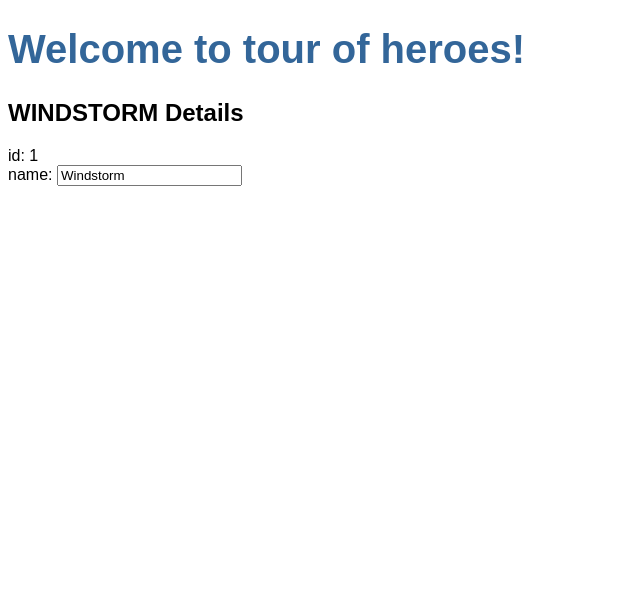
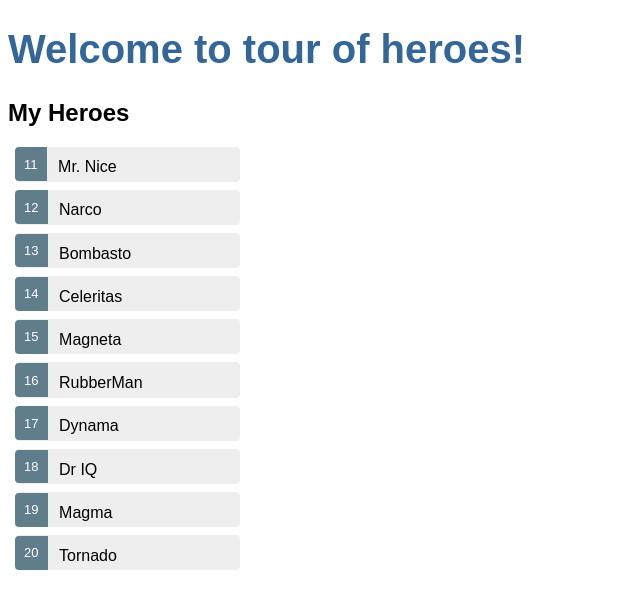
Before and after one commit to saidbenmouh/angular-tour-of-heroes, an Angular app: page / in a window 1280 px wide. Shown: the top 608 px of the page, without its empty margins (0-640 px from the left). Built offline with nearby package versions, Linux system fonts and the light colour scheme.

Commit message:
hero detail compoent added.

```diff
--- a/src/app/app.module.ts
+++ b/src/app/app.module.ts
@@ -6,11 +6,13 @@
 import { AppRoutingModule } from './app-routing.module';
 import { AppComponent } from './app.component';
 import { HeroesComponent } from './heroes/heroes.component';
+import { HeroDetailsComponent } from './hero-details/hero-details.component';
 
 @NgModule({
   declarations: [
     AppComponent,
-    HeroesComponent
+    HeroesComponent,
+    HeroDetailsComponent
   ],
   imports: [
     BrowserModule,
--- /dev/null
+++ b/src/app/entities/mock-heroes.ts
@@ -0,0 +1,17 @@
+import { Hero } from './Hero';
+
+
+
+
+export const HEROES: Hero[] = [
+  { id: 11, name: 'Mr. Nice' },
+  { id: 12, name: 'Narco' },
+  { id: 13, name: 'Bombasto' },
+  { id: 14, name: 'Celeritas' },
+  { id: 15, name: 'Magneta' },
+  { id: 16, name: 'RubberMan' },
+  { id: 17, name: 'Dynama' },
+  { id: 18, name: 'Dr IQ' },
+  { id: 19, name: 'Magma' },
+  { id: 20, name: 'Tornado' }
+]
--- /dev/null
+++ b/src/app/hero-details/hero-details.component.html
@@ -0,0 +1,11 @@
+<div *ngIf="myhero">
+
+    <h2>{{myhero.name | uppercase}} Details</h2>
+    <div><span>id: </span>{{myhero.id}}</div>
+    <div>
+      <label>name:
+        <input [(ngModel)]="myhero.name" placeholder="name"/>
+      </label>
+    </div>
+
+  </div>
--- /dev/null
+++ b/src/app/hero-details/hero-details.component.ts
@@ -0,0 +1,19 @@
+import { Component, OnInit, Input } from '@angular/core';
+import { Hero } from '../entities/Hero';
+
+@Component({
+  selector: 'app-hero-details',
+  templateUrl: './hero-details.component.html',
+  styleUrls: ['./hero-details.component.css']
+})
+export class HeroDetailsComponent implements OnInit {
+
+  constructor() { }
+
+  ngOnInit() {
+  }
+
+  @Input() myhero: Hero;
+
+
+}
--- a/src/app/heroes/heroes.component.css
+++ b/src/app/heroes/heroes.component.css
@@ -0,0 +1,48 @@
+/* HeroesComponent's private CSS styles */
+.selected {
+    background-color: #CFD8DC !important;
+    color: white;
+  }
+  .heroes {
+    margin: 0 0 2em 0;
+    list-style-type: none;
+    padding: 0;
+    width: 15em;
+  }
+  .heroes li {
+    cursor: pointer;
+    position: relative;
+    left: 0;
+    background-color: #EEE;
+    margin: .5em;
+    padding: .3em 0;
+    height: 1.6em;
+    border-radius: 4px;
+  }
+  .heroes li.selected:hover {
+    background-color: #BBD8DC !important;
+    color: white;
+  }
+  .heroes li:hover {
+    color: #607D8B;
+    background-color: #DDD;
+    left: .1em;
+  }
+  .heroes .text {
+    position: relative;
+    top: -3px;
+  }
+  .heroes .badge {
+    display: inline-block;
+    font-size: small;
+    color: white;
+    padding: 0.8em 0.7em 0 0.7em;
+    background-color: #607D8B;
+    line-height: 1em;
+    position: relative;
+    left: -1px;
+    top: -4px;
+    height: 1.8em;
+    margin-right: .8em;
+    border-radius: 4px 0 0 4px;
+  }
--- a/src/app/heroes/heroes.component.html
+++ b/src/app/heroes/heroes.component.html
@@ -1,11 +1,12 @@
-<h2>{{hero.name | uppercase}} Details</h2>
-<div><span>id: {{hero.id}}</span></div>
+<h2>My Heroes</h2>
 <div>
-<label>name:
+    <ul class="heroes">
+        <li [class.selected]="hero === selectedHero"
+        *ngFor="let hero of heroes" (click)="onSelect(hero)">
 
-<input [(ngModel)]="hero.name" placeholder="name" />
+            <span class="badge" >{{hero.id}}</span>{{hero.name}}
+        </li>
+    </ul>
+</div>
 
-
-</label>
-
-</div>
+<app-hero-details [myhero]="selectedHero"></app-hero-details>
--- a/src/app/heroes/heroes.component.ts
+++ b/src/app/heroes/heroes.component.ts
@@ -1,5 +1,6 @@
 import { Component, OnInit } from '@angular/core';
 import { Hero } from '../entities/Hero';
+import { HEROES } from '../entities/mock-heroes';
 
 
 @Component({
@@ -9,10 +10,16 @@
 })
 export class HeroesComponent implements OnInit {
 
-  hero: Hero = {
-    id: 1,
-    name: 'Windstorm',
-  };
+  heroes = HEROES;
+
+  selectedHero: Hero;
+
+  onSelect(hero:Hero) : void {
+    this.selectedHero = hero;
+    console.log("hello "+hero.name);
+
+  }
+
 
 
   constructor() { }
```
Also changed, not shown: src/app/hero-details/hero-details.component.css (added), 2 other files (tests, documents, lock files or other folders).
